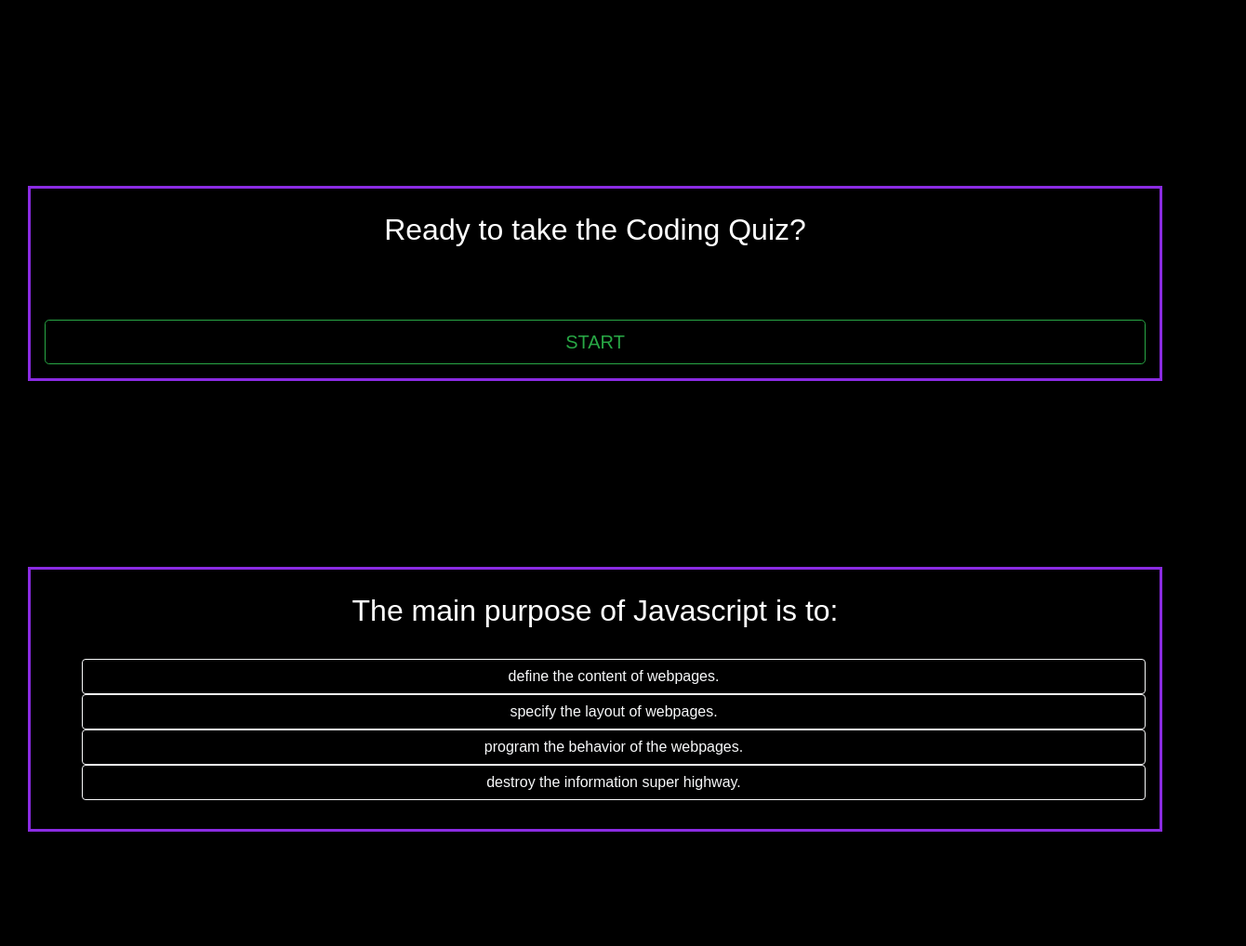
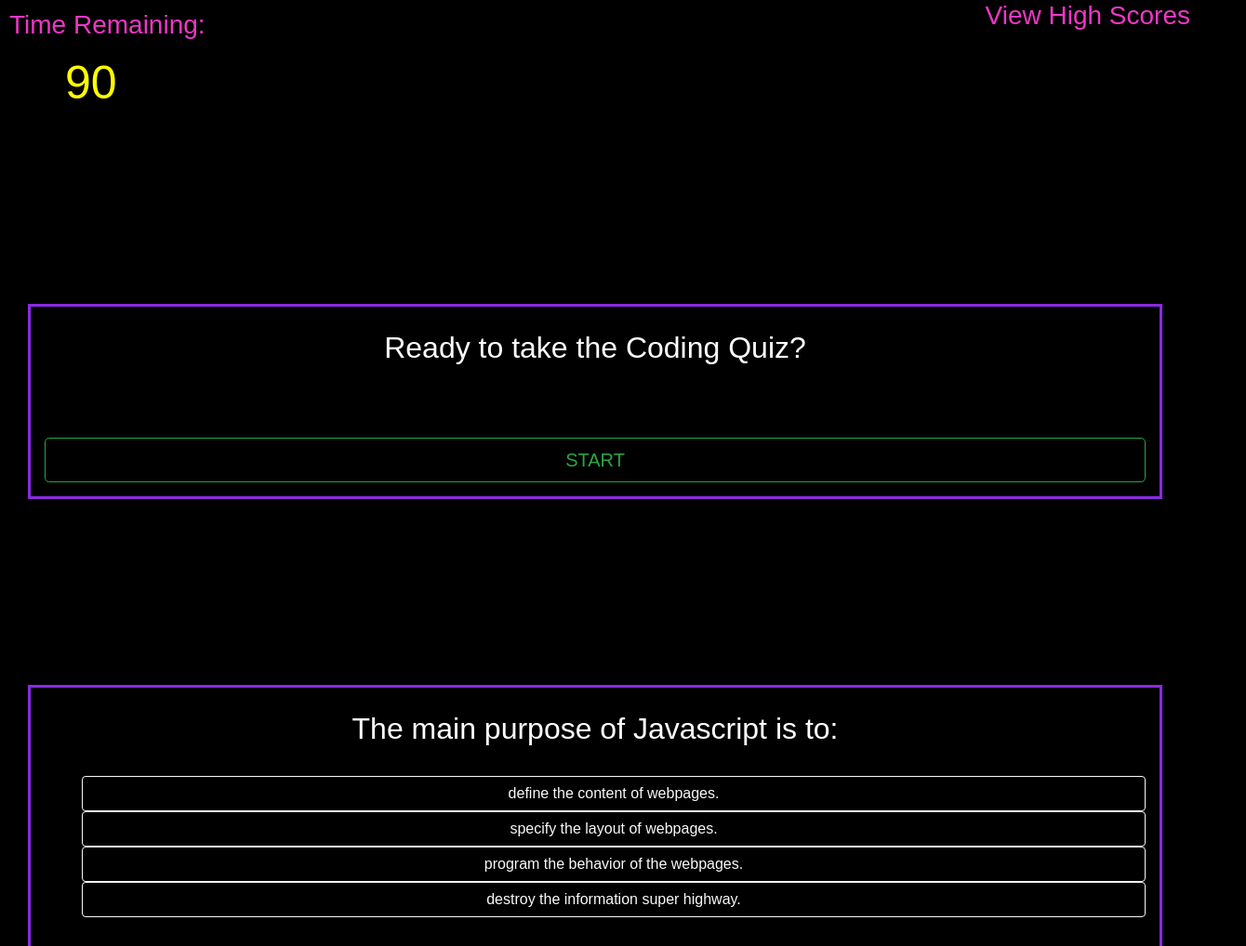
Before and after one commit to Patrick-Brandt/H4-Timed-Coding-Quiz, a plain HTML site: page index.html in a window 1280 px wide. Shown: the top 1018 px of the page at 93% size, 1340 px wide, since content can reach past the window. Drawn offline with nearby package versions, Linux system fonts and the light colour scheme.

Commit message:
Added a div class ='timerClock', div class='countdown', and div class='highscores'. Added styling for each on css page. Clock is not working yet, but started to add vars for it on script.js.

```diff
--- a/index.html
+++ b/index.html
@@ -10,6 +10,16 @@
 </head>
 
 <body>
+    <!--Countdown clock in top left -->
+    <div class ="timerClock">
+        <h3>Time Remaining:</h3>
+        <div class="countdown">90</div>
+    </div>
+    <!-- High scores in top right. -->
+    <div class ="highscores">
+        <h3>View High Scores</h3>
+    </div>
+
     <section id="start">
         <h2>Ready to take the Coding Quiz?</h2>
         <button type="button" class="btn btn-outline-success btn-lg" id="startButton">START</button>
@@ -110,8 +120,6 @@
         </ul>
     </section>
 
-
-
     <!-- These are the Bootstrap Bundle scripts. If you ever have issues, you can try the Bootstrap Separate Scripts Solution. -->
     <script src="https://code.jquery.com/jquery-3.5.1.slim.min.js" integrity="sha384-DfXdz2htPH0lsSSs5nCTpuj/zy4C+OGpamoFVy38MVBnE+IbbVYUew+OrCXaRkfj" crossorigin="anonymous"></script>
     <script src="https://cdn.jsdelivr.net/npm/bootstrap@4.5.3/dist/js/bootstrap.bundle.min.js" integrity="sha384-ho+j7jyWK8fNQe+A12Hb8AhRq26LrZ/JpcUGGOn+Y7RsweNrtN/tE3MoK7ZeZDyx" crossorigin="anonymous"></script>
--- a/script.js
+++ b/script.js
@@ -11,3 +11,5 @@
 //
 //
 //
+var timer = document.querySelector(".timer-count");
+var startButton = document.querySelector(".start-button");
--- a/style.css
+++ b/style.css
@@ -6,6 +6,29 @@ body {
     background-color: black;
     color: white;
     font-family: Arial, Helvetica, sans-serif;
+}
+
+.timerClock {
+    position: relative;
+    top: 0;
+    left: 0;
+    padding-top: 10px;
+    padding-left: 10px;
+    color: rgb(238, 55, 198);
+}
+
+.countdown {
+    position: relative;
+    left: 60px;
+    font-size: 50px;
+    color: yellow;
+}
+
+.highscores {
+position: absolute;
+top: 0;
+right: 0;
+color: rgb(238, 55, 198);
 }
 
 button {
```
